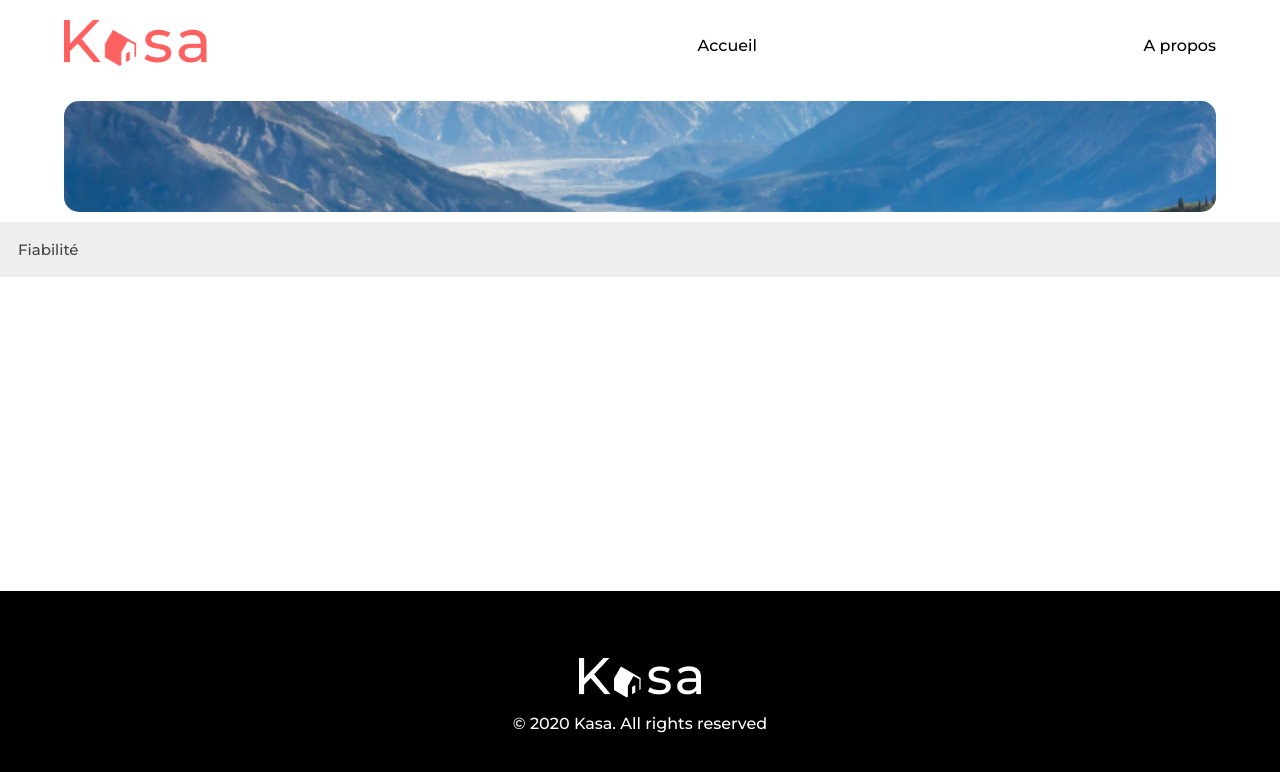
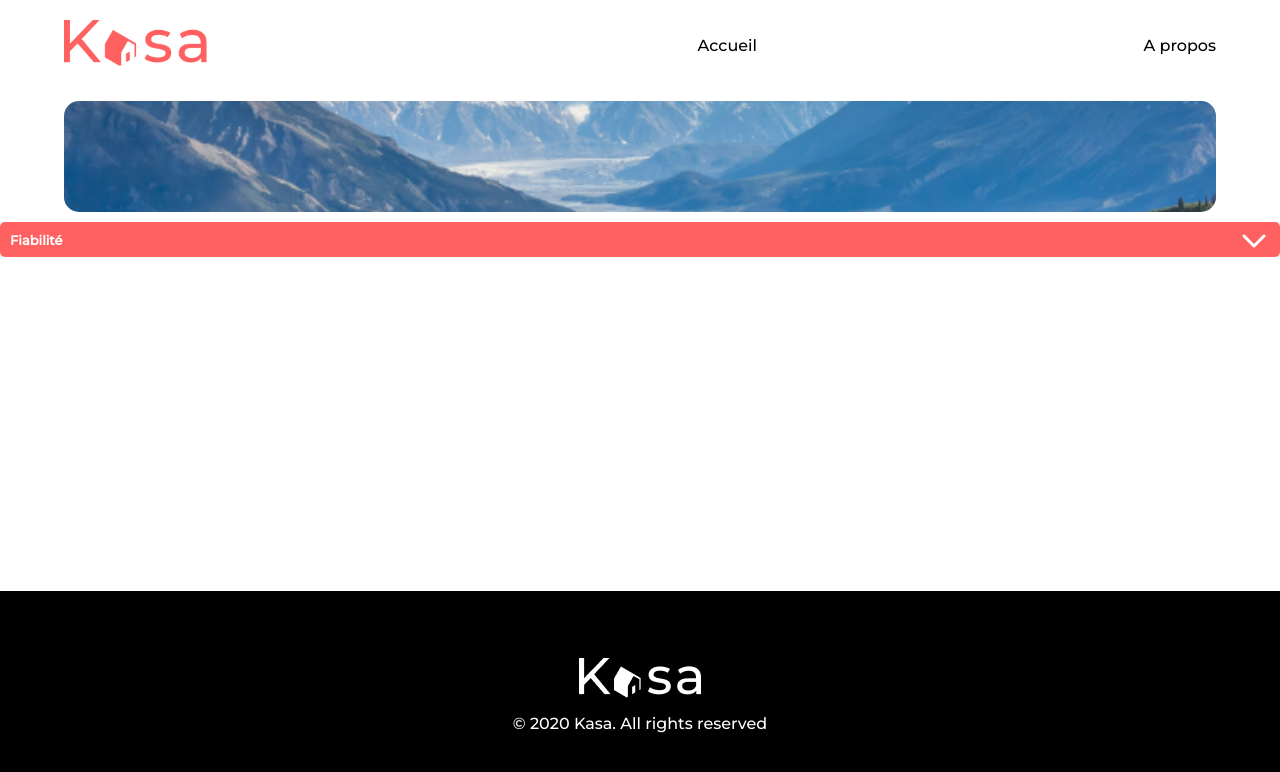
Before and after one commit to AugustinDmrt/Kasa, a React (Vite) app: page /apropos in a window 1280 px wide. Shown: the top 772 px of the page. Built offline with nearby package versions, Linux system fonts and the light colour scheme.

Commit message:
Création composant collapse

```diff
--- a/src/components/Collapse/Collapse.sass
+++ b/src/components/Collapse/Collapse.sass
@@ -1,22 +1,29 @@
-.collapsible
-  background-color: #eee
-  color: #444
-  cursor: pointer
-  padding: 18px
+.collapse-container
+  display: flex
+  background-color: #FF6060
   width: 100%
-  border: none
-  text-align: left
-  outline: none
-  font-size: 15px
+  height: 35px
+  align-items: center
+  border-radius: 5px
+
+.collapse-header
+  display: flex
+  width: 100%
+  height: 100%
+  justify-content: right
+  align-items: center
+  margin-right: 10px
 
 
-.active, .collapsible:hover
-  background-color: #ccc
+.collapse-title
+  display: flex
+  font-size: 13px
+  font-weight: bold
+  color: white
+  margin-left: 10px
 
 
-
-.content
+.collapse-div
   padding: 0 18px
-  display: none
   overflow: hidden
   background-color: #f1f1f1
--- a/src/components/Collapse/Collapse.tsx
+++ b/src/components/Collapse/Collapse.tsx
@@ -1,12 +1,8 @@
-import React, { useState } from "react";
+import { CaretDown, CaretUp } from "@phosphor-icons/react";
+import { useState } from "react";
 import "./Collapse.sass";
 
-interface CollapseProps {
-  title: string;
-  children: React.ReactNode;
-}
-
-const Collapse: React.FC<CollapseProps> = ({ title, children }) => {
+const Collapse = (props: { title: string; data: string[] }) => {
   const [isOpen, setIsOpen] = useState(false);
 
   const toggleCollapse = () => {
@@ -14,11 +10,25 @@ const Collapse: React.FC<CollapseProps> = ({ title, children }) => {
   };
 
   return (
-    <div>
-      <button className="collapsible" onClick={toggleCollapse}>
-        {title}
-      </button>
-      {isOpen && <div className="content">{children}</div>}
+    <div className="collapse-container">
+      <h2 className="collapse-title">{props.title}</h2>
+      <div className="collapse-header" onClick={toggleCollapse}>
+        {isOpen ? (
+          <CaretUp size={32} weight="bold" color="white" />
+        ) : (
+          <CaretDown size={32} weight="bold" color="white" />
+        )}
+      </div>
+
+      {isOpen && (
+        <div className="collapse-div">
+          <ul className="collapse-ul">
+            {props.data.map((item, index) => (
+              <li key={index}>{item}</li>
+            ))}
+          </ul>
+        </div>
+      )}
     </div>
   );
 };
--- a/src/pages/Logement/Logement.sass
+++ b/src/pages/Logement/Logement.sass
@@ -57,3 +57,9 @@
     width: 64px
     height: 64px
     border-radius: 50%
+
+.logement-collapse
+  display: flex
+  width: 90%
+  margin-left: auto
+  margin-right: auto
--- a/src/pages/Logement/Logement.tsx
+++ b/src/pages/Logement/Logement.tsx
@@ -5,6 +5,7 @@ import Tags from "../../components/Tags/Tags";
 import "./Logement.sass";
 
 import { useParams } from "react-router-dom";
+import Collapse from "../../components/Collapse/Collapse";
 
 const Logement = () => {
   function getLogement(id: string) {
@@ -53,6 +54,10 @@ const Logement = () => {
           <img className="owner-picture" src={logement?.host.picture} alt="" />
         </div>
       </div>
+      <div className="logement-collapse">
+        <Collapse title="Description" data={[logement?.description ?? ""]} />
+        {/* <Collapse title="Equipements" data={logement?.equipments ?? []} /> */}
+      </div>
     </div>
   );
 };
```
